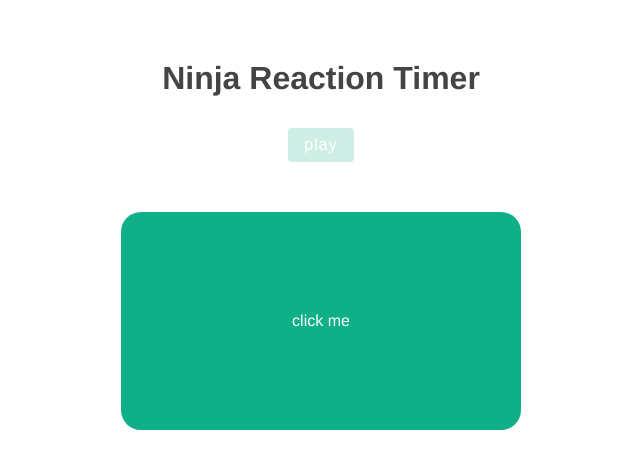
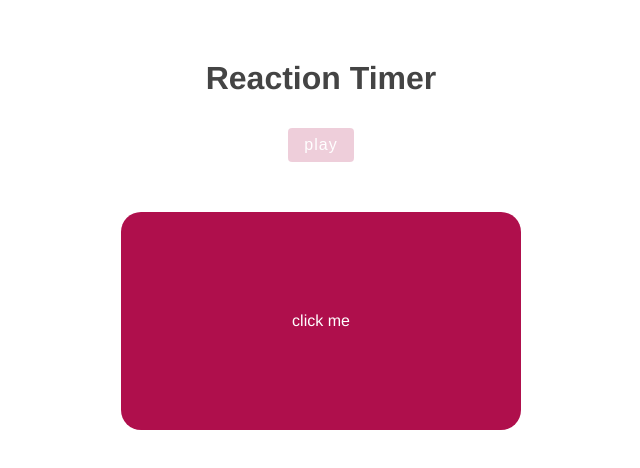
Before and after one commit to devmpartt/Reaction-Timer, a Vue app: page / in a window 1280 px wide. Both pictures are taken after a click on the button "play". Shown: the top 468 px of the page, without its empty margins (319-959 px from the left). Built offline with nearby package versions, Linux system fonts and the light colour scheme.

Commit message:
style edit

```diff
--- a/src/App.vue
+++ b/src/App.vue
@@ -1,5 +1,5 @@
 <template>
-  <h1>Ninja Reaction Timer</h1>
+  <h1>Reaction Timer</h1>
   <button @click="start" :disabled="isPlaying">play</button>
   <Block v-if="isPlaying" :delay="delay" @end="endGame" />
   <p v-if="showResults">Reaction time: {{ score }} ms</p>
@@ -45,7 +45,7 @@ export default {
     margin-top: 60px;
   }
   button {
-    background: #0faf87;
+    background: #af0f4c;
     color: white;
     border: none;
     padding: 8px 16px;
--- a/src/components/Block.vue
+++ b/src/components/Block.vue
@@ -40,7 +40,7 @@ export default {
   .block {
     width: 400px;
     border-radius: 20px;
-    background:  #0faf87;;
+    background:  #af0f4c;
     color: white;
     text-align: center;
     padding: 100px 0;
```
